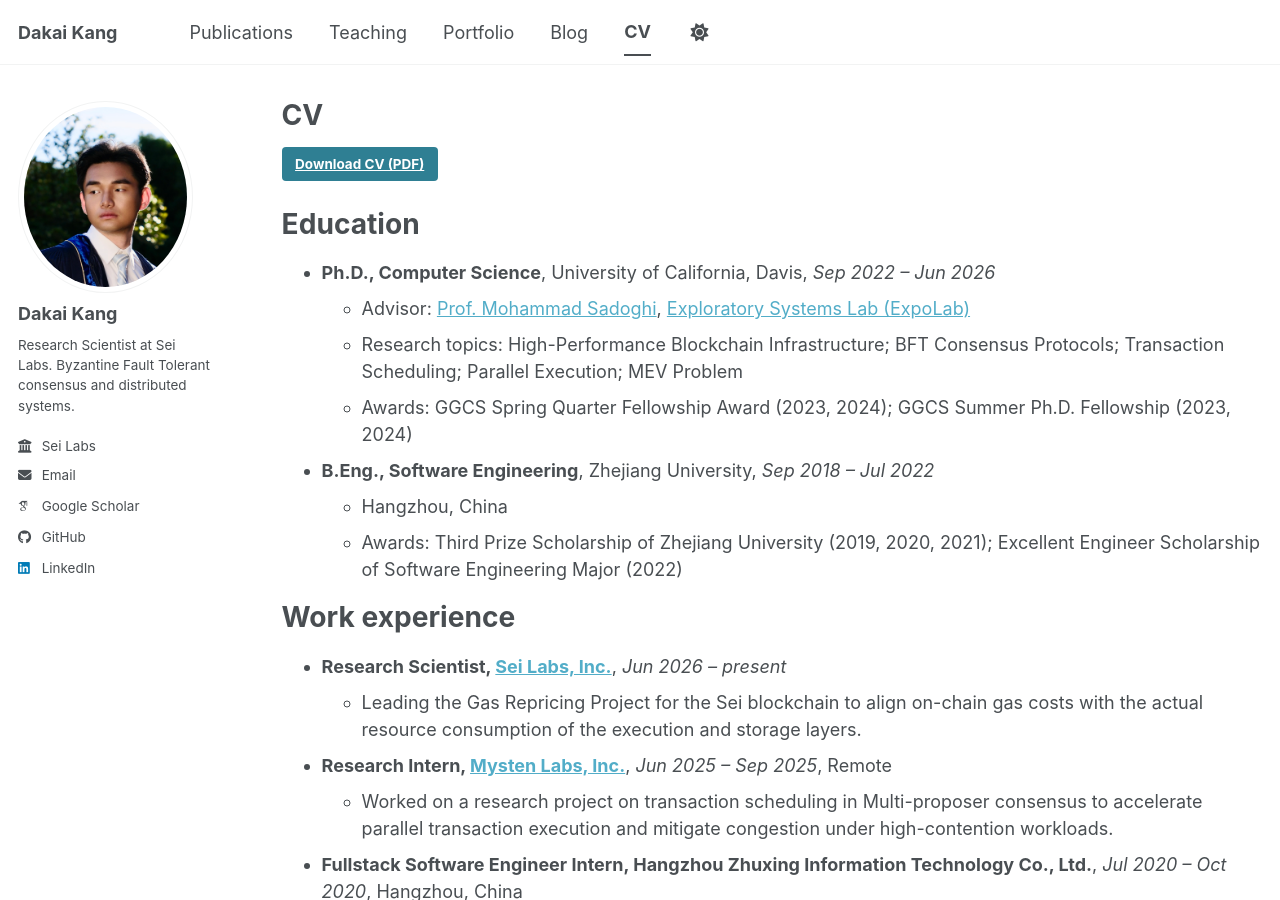
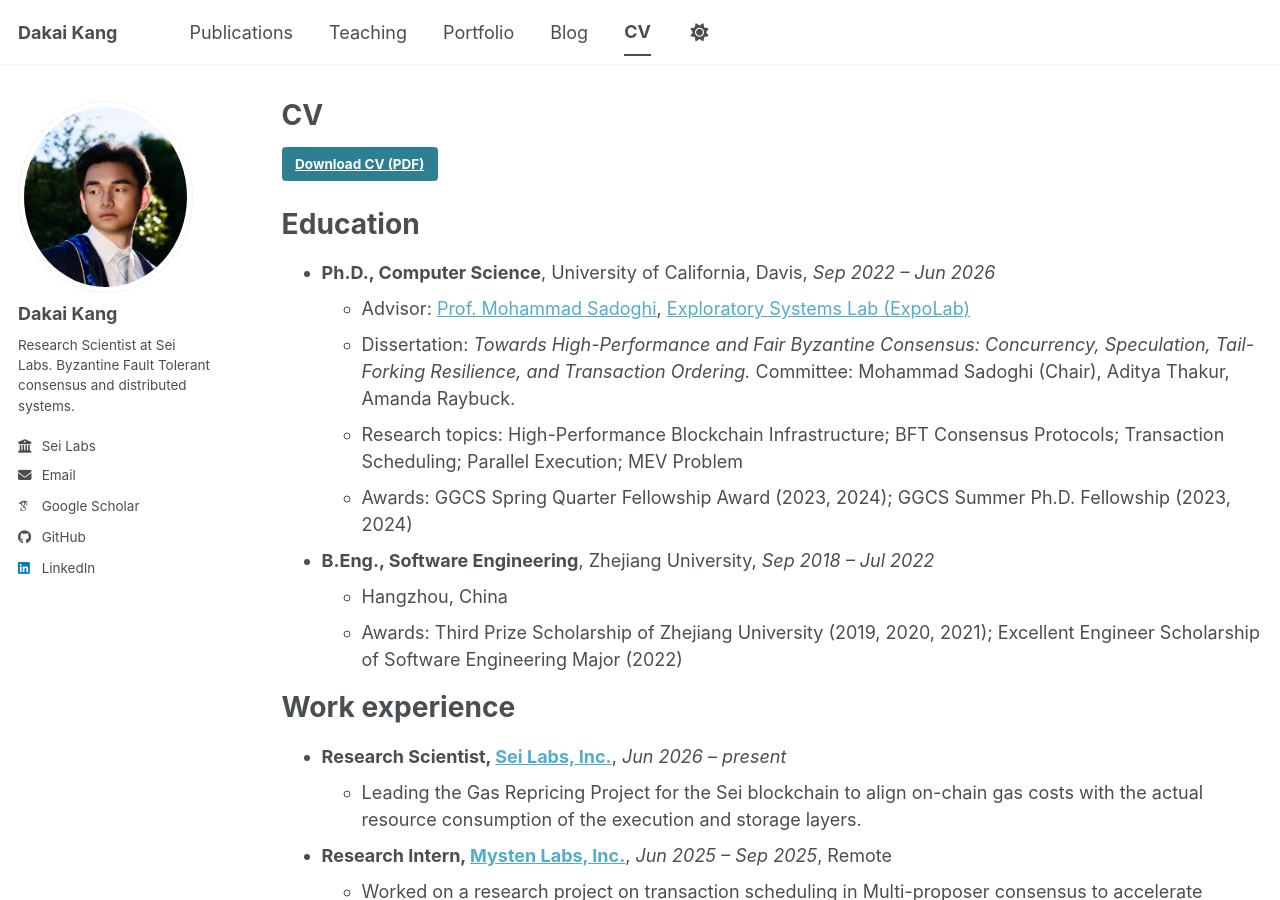
Before and after one commit to DakaiKang/dakaikang.github.io, a Jekyll site: the page built from _pages/cv.md, in a window 1280 px wide and 900 px high. Built offline with Jekyll 4.4.1, drawn with Linux system fonts in a browser that asks for light colours; some web fonts are replaced; a script bundle is joined from its source files by our own code; library files that are not in the unit come from our copies.

Commit message:
CV: add Ph.D. dissertation title and committee
Include the dissertation entry under the UC Davis Ph.D. block on both
the website CV and the downloadable PDF:

  Dissertation: Towards High-Performance and Fair Byzantine Consensus:
  Concurrency, Speculation, Tail-Forking Resilience, and Transaction
  Ordering. Committee: Mohammad Sadoghi (Chair), Aditya Thakur,
  Amanda Raybuck.

Co-Authored-By: Claude Opus 4.7 (1M context) <noreply@anthropic.com>

```diff
--- a/_pages/cv.md
+++ b/_pages/cv.md
@@ -15,6 +15,7 @@ Education
 ======
 * **Ph.D., Computer Science**, University of California, Davis, *Sep 2022 – Jun 2026*
   * Advisor: [Prof. Mohammad Sadoghi](mailto:msadoghi@ucdavis.edu), [Exploratory Systems Lab (ExpoLab)](https://expolab.org)
+  * Dissertation: *Towards High-Performance and Fair Byzantine Consensus: Concurrency, Speculation, Tail-Forking Resilience, and Transaction Ordering.* Committee: Mohammad Sadoghi (Chair), Aditya Thakur, Amanda Raybuck.
   * Research topics: High-Performance Blockchain Infrastructure; BFT Consensus Protocols; Transaction Scheduling; Parallel Execution; MEV Problem
   * Awards: GGCS Spring Quarter Fellowship Award (2023, 2024); GGCS Summer Ph.D. Fellowship (2023, 2024)
 
```
Also changed, not shown: 1 other file.
